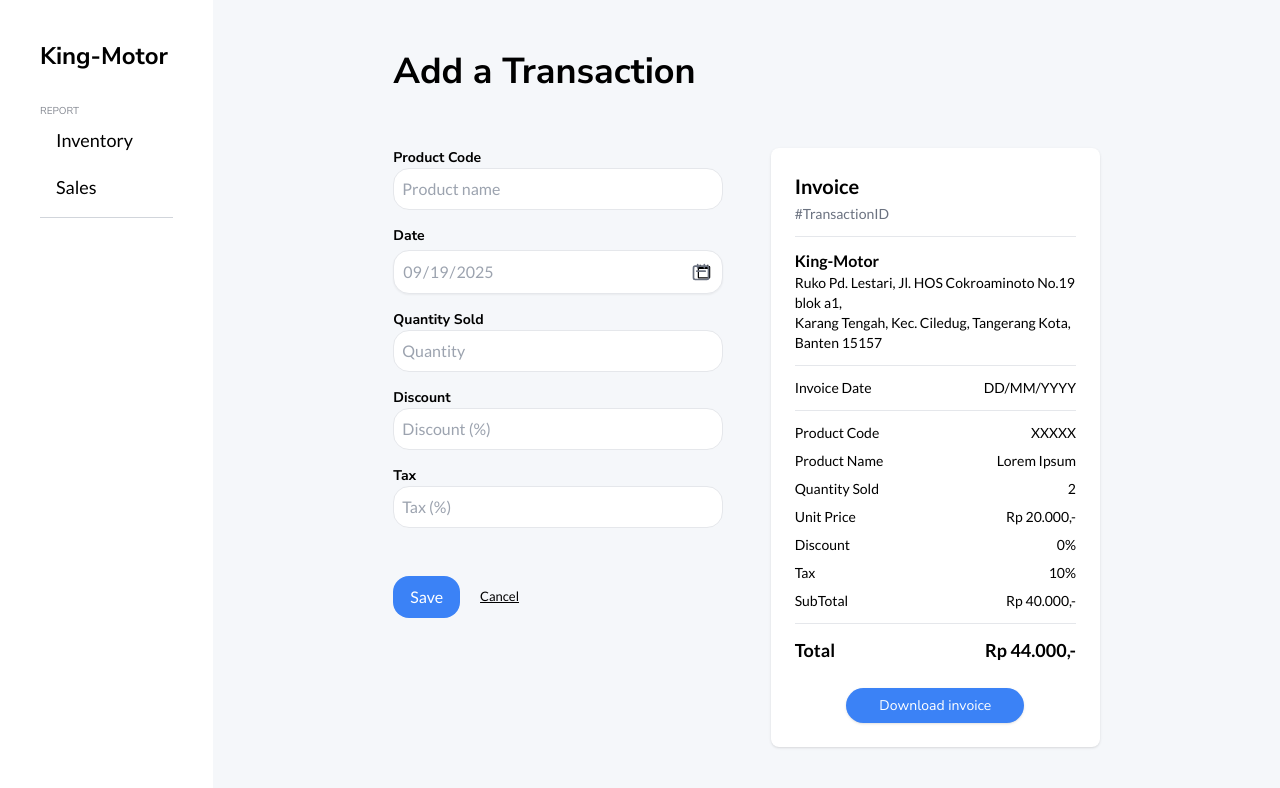
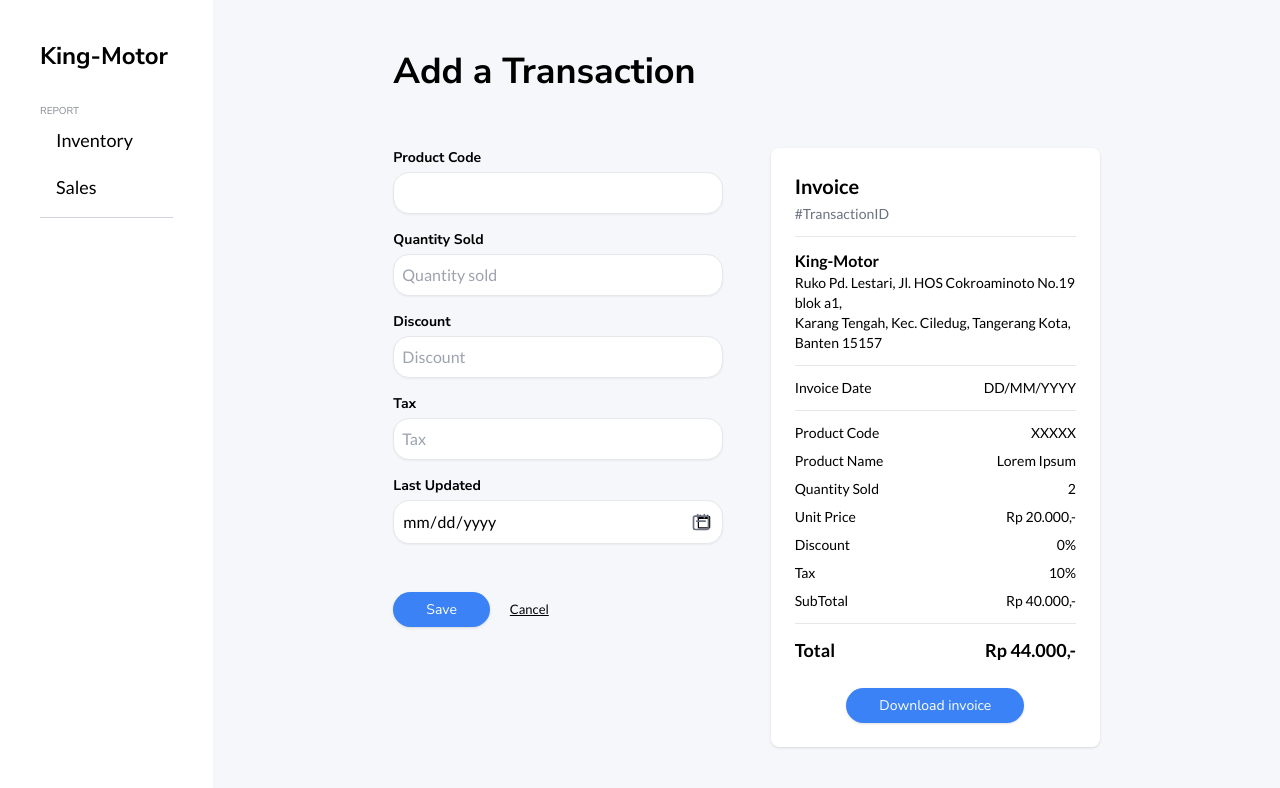
Before and after one commit to AngelBnd/projectSem3, a React (Vite) app in the folder frontend/: page /sales/input in a window 1280 px wide. Shown: the top 788 px of the page. Built offline with nearby package versions, Linux system fonts and the light colour scheme.

Commit message:
small fix

```diff
--- a/frontend/src/components/InputTransactionForm.jsx
+++ b/frontend/src/components/InputTransactionForm.jsx
@@ -1,8 +1,10 @@
-import { useState } from "react";
+import { useState, useEffect } from "react";
 import Button from "./Button";
+import { useNavigate } from "react-router-dom";
 
 
-export default function InputTransactionForm() {
+export default function InputTransactionForm({ mode, item, isEditMode }) {
+  const navigate = useNavigate();
   const [formData, setFormData] = useState({
     productCode: "",
     productName: "",
@@ -12,12 +14,33 @@ export default function InputTransactionForm() {
     status: "",
   });
 
+   useEffect(() => {
+    if (isEditMode && item) {
+      setFormData({
+        productCode: item.productCode || "",
+        productName: item.productName || "",
+        productCategory: item.productCategory || "",
+        initialStock: item.initialStock || "",
+        thresholdStock: item.thresholdStock || "",
+        lastUpdated: item.lastUpdated || new Date().toISOString().split('T')[0]
+      });
+    }
+  }, [isEditMode, item]);
+
+  const handleInputChange = (e) => {
+    const { name, value } = e.target;
+    setFormData(prev => ({
+      ...prev,
+      [name]: value
+    }));
+  };
+
   const handleChange = (e) => {
     setFormData({ ...formData, [e.target.name]: e.target.value });
   };
 
+
   const handleSubmit = async (e) => {
-    e.preventDefault();
 
     const formData = new FormData(e.target);
     const saleData = Object.fromEntries(formData.entries());
@@ -26,6 +49,13 @@ export default function InputTransactionForm() {
     saleData.quantitySold = Number(saleData.quantitySold);
     saleData.discount = Number(saleData.discount);
     saleData.tax = Number(saleData.tax);
+    e.preventDefault();
+
+    if (isEditMode) {
+      // Handle update logic
+      console.log("Updating item:", formData);
+      // Add your update API call here
+    } else {
 
       try {
         const res = await fetch("http://localhost:3000/api/sales", {
@@ -43,39 +73,112 @@ export default function InputTransactionForm() {
       } else {
         alert("Failed to save sale: " + result.error);
       }
+
       } catch (err) {
         console.error("Error submitting sale:", err);
         alert("Something went wrong");
       }
+
+    }
+
+
+  };
+  const handleCancel = () => {
+    navigate(-1);
   };
 
   return (
   <form onSubmit={handleSubmit} className="flex flex-col gap-4">
     <div className="w-full">
-        <label className="block text-sm font-medium text-black font-semibold font-nunito">
+      <label className="block text-sm font-medium text-black font-semibold font-nunito mb-1">
         Product Code
       </label>
       <input
         type="text"
         name="productCode"
-          placeholder="Product name"
-          className="border p-2 rounded-2xl w-full text-black bg-white"
+        value={formData.productCode}
+        onChange={handleInputChange}
+        className="border p-2 rounded-2xl w-full text-black bg-white focus:outline-none focus:ring-2 focus:ring-blue-400 shadow-sm"
+        required
+        disabled={isEditMode}
+      />
+    </div>
+
+    {/* <div className="w-full">
+      <label className="block text-sm font-semibold text-black font-nunito mb-1">
+        Product Name
+      </label>
+      <input
+        type="text"
+        name="productName"
+        value={formData.productName}
+        onChange={handleInputChange}
+        className="border p-2 rounded-2xl w-full text-black bg-white focus:outline-none focus:ring-2 focus:ring-blue-400 shadow-sm"
+        required
+      />
+    </div> */}
+
+    <div className="w-full">
+      <label className="block text-sm font-semibold text-black font-nunito mb-1">
+        Quantity Sold
+      </label>
+      <input
+        type="number"
+        name="quantitySold"
+        value={formData.quantitySold}
+        onChange={handleInputChange}
+        placeholder="Quantity sold"
+        className="border p-2 rounded-2xl w-full text-black bg-white focus:outline-none focus:ring-2 focus:ring-blue-400 shadow-sm"
+        min="0"
         required
       />
     </div>
 
     <div className="w-full">
       <label className="block text-sm font-semibold text-black font-nunito mb-1">
-          Date
+        Discount
+      </label>
+      <input
+        type="number"
+        name="discount"
+        value={formData.discount}
+        onChange={handleInputChange}
+        placeholder="Discount"
+        className="border p-2 rounded-2xl w-full text-black bg-white focus:outline-none focus:ring-2 focus:ring-blue-400 shadow-sm"
+        min="0"
+        required
+      />
+    </div>
+
+    <div className="w-full">
+      <label className="block text-sm font-semibold text-black font-nunito mb-1">
+        Tax
+      </label>
+      <input
+        type="number"
+        name="tax"
+        value={formData.tax}
+        onChange={handleInputChange}
+        placeholder="Tax"
+        className="border p-2 rounded-2xl w-full text-black bg-white focus:outline-none focus:ring-2 focus:ring-blue-400 shadow-sm"
+        min="0"
+        required
+      />
+    </div>
+
+    <div className="w-full">
+      <label className="block text-sm font-semibold text-black font-nunito mb-1">
+        Last Updated
       </label>
       <div className="relative">
         <input
           type="date"
-            name="date"
-            value={formData.date || new Date().toISOString().split("T")[0]}
-            onChange={handleChange}
-            className="border p-2 rounded-2xl w-full text-black bg-white focus:outline-none focus:ring-2 text-gray-400 focus:ring-blue-400 shadow-sm"
+          name="lastUpdated"
+          value={formData.lastUpdated}
+          onChange={handleInputChange}
+          className="border p-2 rounded-2xl w-full text-black bg-white focus:outline-none focus:ring-2 focus:ring-blue-400 shadow-sm"
           required
+          disabled={isEditMode}
         />
         {/* Calendar SVG overlapped */}
         <svg
@@ -96,51 +199,18 @@ export default function InputTransactionForm() {
       </div>
     </div>
 
-      <div className="w-full">
-        <label className="block text-sm font-medium text-black font-semibold font-nunito">
-          Quantity Sold
-        </label>
-        <input
-          type="number"
-          name="quantitySold"
-          placeholder="Quantity"
-          className="border p-2 rounded-2xl w-full text-black bg-white"
-          required
-        />
-      </div>
-
-      <div className="w-full">
-        <label className="block text-sm font-medium text-black font-semibold font-nunito">
-          Discount
-        </label>
-        <input
-          type="number"
-          name="discount"
-          placeholder="Discount (%)"
-          className="border p-2 rounded-2xl w-full text-black bg-white"
-          required
-        />
-      </div>
-
-      <div className="w-full">
-        <label className="block text-sm font-medium text-black font-semibold font-nunito">
-          Tax
-        </label>
-        <input
-          type="number"
-          name="tax"
-          placeholder="Tax (%)"
-          className="border p-2 rounded-2xl w-full text-black bg-white"
-          required
-        />
-      </div>
-
     <div className="flex justify-self-end mt-[32px]">
       <div className="w-[200px] flex gap-2">
-          <button type="submit" className="bg-blue-500 text-white px-4 py-2 rounded-2xl">
-            Save
-          </button>
-          <div className="underline flex items-center text-[13px] px-3 text-black cursor-pointer">
+        <Button
+          type="submit"
+          className="bg-blue-500 text-white px-4 py-2 rounded-2xl hover:bg-blue-600 transition-colors"
+        >
+          {isEditMode ? "Update" : "Save"}
+        </Button>
+        <div
+          onClick={handleCancel}
+          className="underline flex items-center text-[13px] px-3 text-black cursor-pointer hover:text-gray-600 transition-colors"
+        >
           Cancel
         </div>
       </div>
--- a/frontend/src/components/pages/InputInventory.jsx
+++ b/frontend/src/components/pages/InputInventory.jsx
@@ -1,10 +1,16 @@
 import InputInventoryForm from "../InputInventoryForm";
+import { useLocation, useNavigate } from "react-router-dom";
 
 export default function InputInventory(){
+  const location = useLocation();
+  const navigate = useNavigate();
+  const { mode, item } = location.state || { mode: "add", item: null };
+  const isEditMode = mode === "edit";
+
   return(
     <div>
       <div className="text-nunito font-bold text-4xl  text-black mb-10 font-nunito">
-        Add a New Product
+        {isEditMode ? "Edit Product" : "Add a Product"}
       </div>
         <InputInventoryForm/>
     </div>
--- a/frontend/src/components/pages/InputSales.jsx
+++ b/frontend/src/components/pages/InputSales.jsx
@@ -1,17 +1,28 @@
-import { useState } from "react";
+import { useState, useEffect } from "react";
 import InputTransactionForm from "../InputTransactionForm";
 import Button from "..//Button"; // adjust import path if needed
+import { useLocation, useNavigate } from "react-router-dom";
 
 export default function InputSales() {
+  const location = useLocation();
+  const navigate = useNavigate();
+  const { mode, item } = location.state || { mode: "add", item: null };
+  const isEditMode = mode === "edit";
+
+
   return (
     <div>
       <div className="text-nunito font-bold text-4xl mb-[16px] text-black pb-10 font-nunito">
-        Add a Transaction
+        {isEditMode ? "Edit Transaction" : "Add a Transaction"}
       </div>
 
       <div className=" w-full h-[560px] flex gap-12">
         <div className="w-full h-full ">
-          <InputTransactionForm />
+          <InputTransactionForm
+            mode={mode}
+            item={item}
+            isEditMode={isEditMode}
+          />
         </div>
 
         <div className="w-full h-full ">
--- a/frontend/src/components/pages/Inventory.jsx
+++ b/frontend/src/components/pages/Inventory.jsx
@@ -42,6 +42,7 @@ export default function Inventory(){
       <div className="text-nunito font-bold text-4xl mb-[16px]">
         Inventory Management
       </div>
+
 
       <div className="w-full h-[140px] flex gap-3 mb-[40px]">
         {theBoxValues.map((box, index) => (
--- a/frontend/src/components/pages/Sales.jsx
+++ b/frontend/src/components/pages/Sales.jsx
@@ -10,10 +10,12 @@ export default function Sales(){
 const [sales, setSales] = useState([]);
 const [products, setProducts] = useState([]);
 
+
   const { profitTotal, orderTotal, expenseTotal } = useMemo(() => {
     let profit = 0;
     let orders = 0;
     let expense = 0;
+    let totalSale = 0;
 
     sales.forEach((sale) => {
       // Find the product info from inventory
@@ -27,11 +29,11 @@ const [products, setProducts] = useState([]);
 
       orders += quantity;
       expense += cost * quantity;
-      profit += sale.totalAmount;
+      totalSale += sale.totalAmount;
     });
 
     return {
-      profitTotal: profit,
+      profitTotal: totalSale - expense,
       orderTotal: orders,
       expenseTotal: expense,
     };
```
Also changed, not shown: frontend/src/components/Dropdown.jsx (+53 -9 lines), frontend/src/components/InventoryRow.jsx (+20 -4 lines), frontend/src/components/TransactionRow.jsx (+14 -4 lines). Lines whose indentation alone changed are shown as unchanged.
